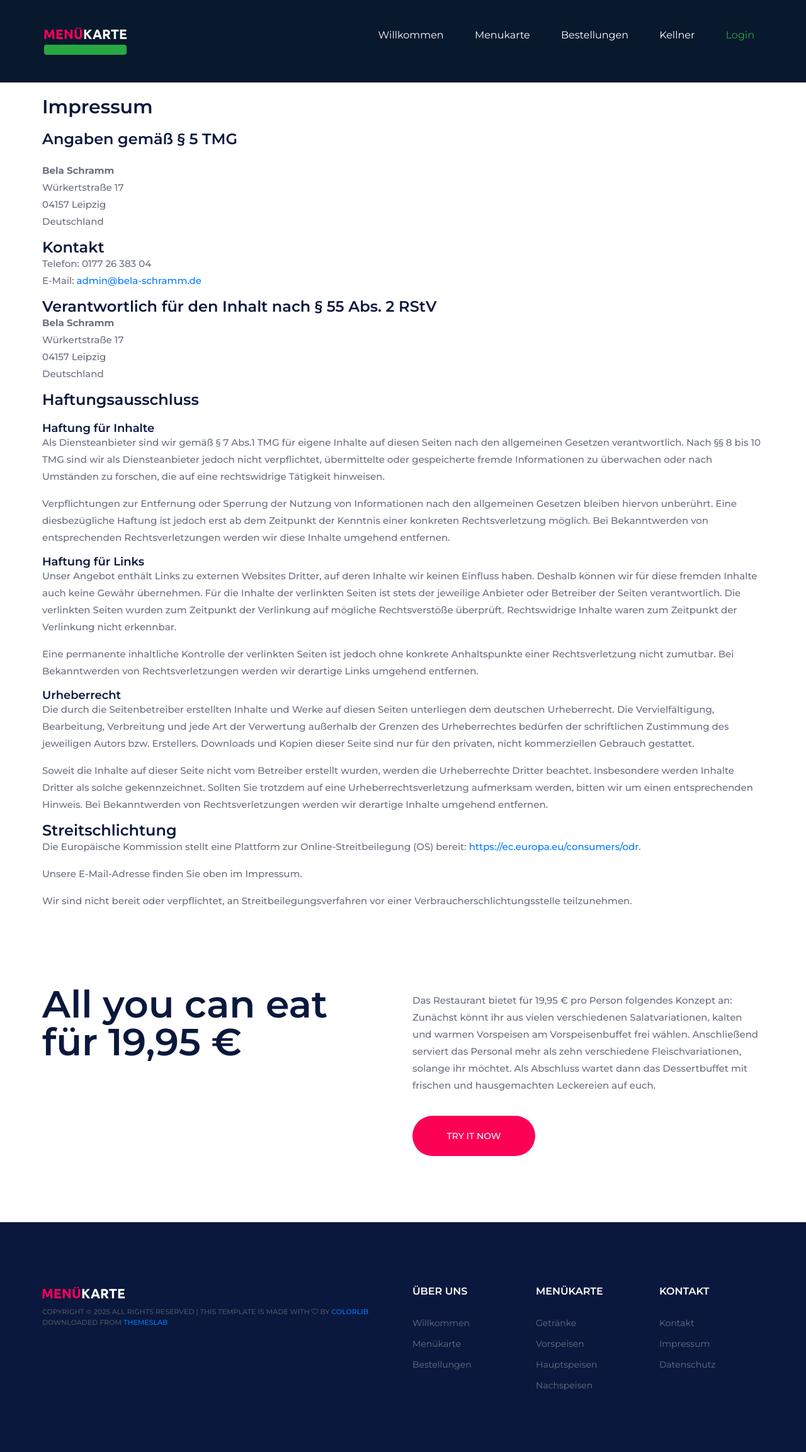
After one commit to BelaSchrammDev/menuwebsite_symfony, a Symfony app: template templates/privacy_policy/imprint.html.twig in a window 1280 px wide. The commit adds this page. Shown: the whole page at 63% size. Run offline with Twig, Linux system fonts and the light colour scheme; the template is opened without the code that fills it, so the values that code supplies are empty; some libraries are stand-ins or nearby versions.

```diff
--- a/templates/base.html.twig
+++ b/templates/base.html.twig
@@ -166,10 +166,9 @@
 								<div class="footer-widget">
 									<h2>Kontakt</h2>
 									<ul>
-										<li><a href="{{ path('app_mail')}}">Kellner</a></li>
-										<li><a href="">Impressum</a></li>
+										<li><a href="{{ path('app_contact')}}">Kontakt</a></li>
+										<li><a href="{{ path('app_imprint')}}">Impressum</a></li>
 										<li><a href="{{ path('app_privacy')}}">Datenschutz</a></li>
-										<li><a href="{{ path('app_login') }}">Login</a></li>
 									</ul>
 								</div>
 							</div>
--- /dev/null
+++ b/templates/privacy_policy/imprint.html.twig
@@ -0,0 +1,56 @@
+{% extends 'base.html.twig' %}
+
+{% block body %}
+
+	<div class="container">
+
+		<br>
+		<h3>Impressum</h3>
+		<br>
+
+		<h4>Angaben gemäß § 5 TMG</h4>
+		<br>
+		<p>
+			<strong>Bela Schramm</strong><br>
+			Würkertstraße 17<br>
+			04157 Leipzig<br>
+			Deutschland</p>
+
+		<h4>Kontakt</h4>
+		<p>Telefon: 0177 26 383 04<br>
+			E-Mail:
+			<a href="mailto:admin@bela-schramm.de">admin@bela-schramm.de</a>
+		</p>
+
+		<h4>Verantwortlich für den Inhalt nach § 55 Abs. 2 RStV</h4>
+		<p>
+			<strong>Bela Schramm</strong><br>
+			Würkertstraße 17<br>
+			04157 Leipzig<br>
+			Deutschland</p>
+
+		<h4>Haftungsausschluss</h4>
+		<br>
+
+		<h5>Haftung für Inhalte</h5>
+		<p>Als Diensteanbieter sind wir gemäß § 7 Abs.1 TMG für eigene Inhalte auf diesen Seiten nach den allgemeinen Gesetzen verantwortlich. Nach §§ 8 bis 10 TMG sind wir als Diensteanbieter jedoch nicht verpflichtet, übermittelte oder gespeicherte fremde Informationen zu überwachen oder nach Umständen zu forschen, die auf eine rechtswidrige Tätigkeit hinweisen.</p>
+		<p>Verpflichtungen zur Entfernung oder Sperrung der Nutzung von Informationen nach den allgemeinen Gesetzen bleiben hiervon unberührt. Eine diesbezügliche Haftung ist jedoch erst ab dem Zeitpunkt der Kenntnis einer konkreten Rechtsverletzung möglich. Bei Bekanntwerden von entsprechenden Rechtsverletzungen werden wir diese Inhalte umgehend entfernen.</p>
+
+		<h5>Haftung für Links</h5>
+		<p>Unser Angebot enthält Links zu externen Websites Dritter, auf deren Inhalte wir keinen Einfluss haben. Deshalb können wir für diese fremden Inhalte auch keine Gewähr übernehmen. Für die Inhalte der verlinkten Seiten ist stets der jeweilige Anbieter oder Betreiber der Seiten verantwortlich. Die verlinkten Seiten wurden zum Zeitpunkt der Verlinkung auf mögliche Rechtsverstöße überprüft. Rechtswidrige Inhalte waren zum Zeitpunkt der Verlinkung nicht erkennbar.</p>
+		<p>Eine permanente inhaltliche Kontrolle der verlinkten Seiten ist jedoch ohne konkrete Anhaltspunkte einer Rechtsverletzung nicht zumutbar. Bei Bekanntwerden von Rechtsverletzungen werden wir derartige Links umgehend entfernen.</p>
+
+		<h5>Urheberrecht</h5>
+		<p>Die durch die Seitenbetreiber erstellten Inhalte und Werke auf diesen Seiten unterliegen dem deutschen Urheberrecht. Die Vervielfältigung, Bearbeitung, Verbreitung und jede Art der Verwertung außerhalb der Grenzen des Urheberrechtes bedürfen der schriftlichen Zustimmung des jeweiligen Autors bzw. Erstellers. Downloads und Kopien dieser Seite sind nur für den privaten, nicht kommerziellen Gebrauch gestattet.</p>
+		<p>Soweit die Inhalte auf dieser Seite nicht vom Betreiber erstellt wurden, werden die Urheberrechte Dritter beachtet. Insbesondere werden Inhalte Dritter als solche gekennzeichnet. Sollten Sie trotzdem auf eine Urheberrechtsverletzung aufmerksam werden, bitten wir um einen entsprechenden Hinweis. Bei Bekanntwerden von Rechtsverletzungen werden wir derartige Inhalte umgehend entfernen.</p>
+
+		<h4>Streitschlichtung</h4>
+		<p>Die Europäische Kommission stellt eine Plattform zur Online-Streitbeilegung (OS) bereit:
+			<a href="https://ec.europa.eu/consumers/odr" target="_blank">https://ec.europa.eu/consumers/odr</a>.</p>
+		<p>Unsere E-Mail-Adresse finden Sie oben im Impressum.</p>
+		<p>Wir sind nicht bereit oder verpflichtet, an Streitbeilegungsverfahren vor einer Verbraucherschlichtungsstelle teilzunehmen.</p>
+
+
+	</div>
+
+{% endblock %}
```
Also changed, not shown: src/Controller/PrivacyPolicyController.php (+58 -3 lines), templates/privacy_policy/contact.html.twig (added, +15 -0 lines), templates/privacy_policy/privacy.html.twig (renamed from templates/privacy_policy/index.html.twig).
